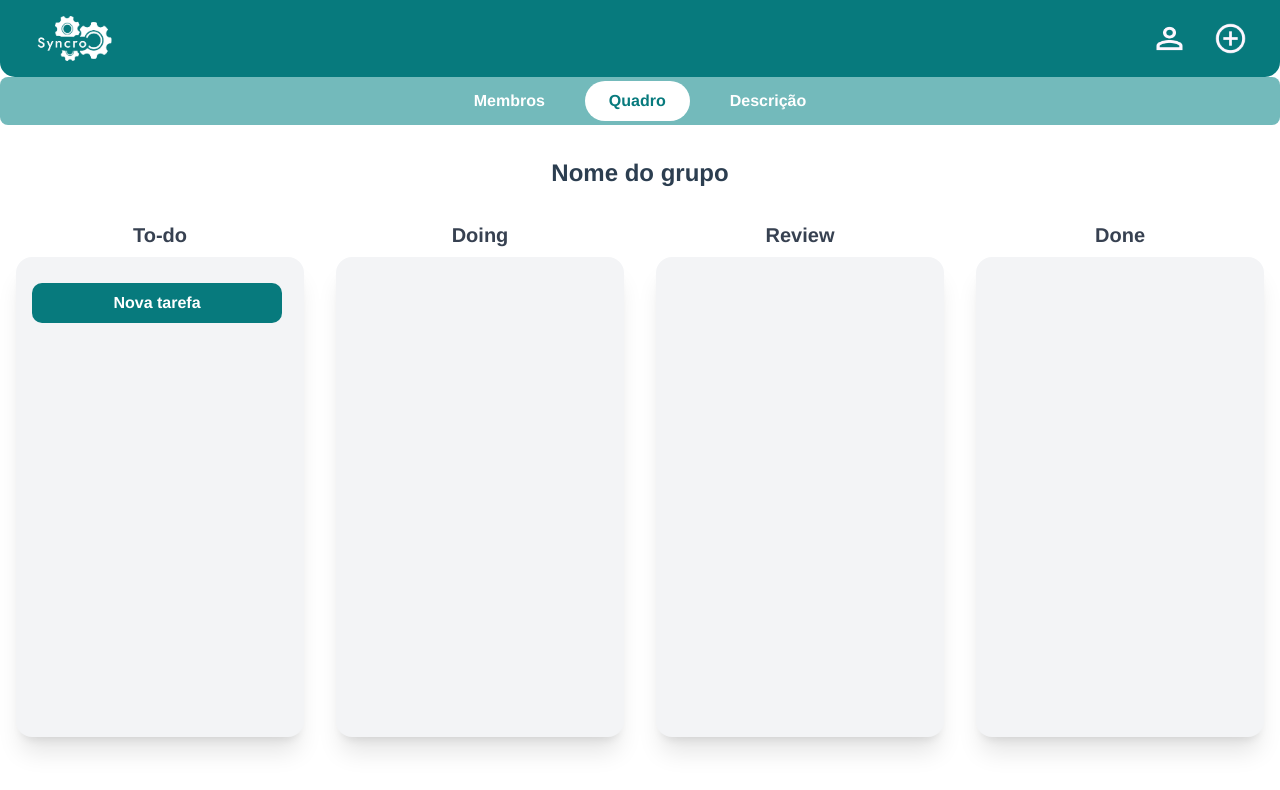
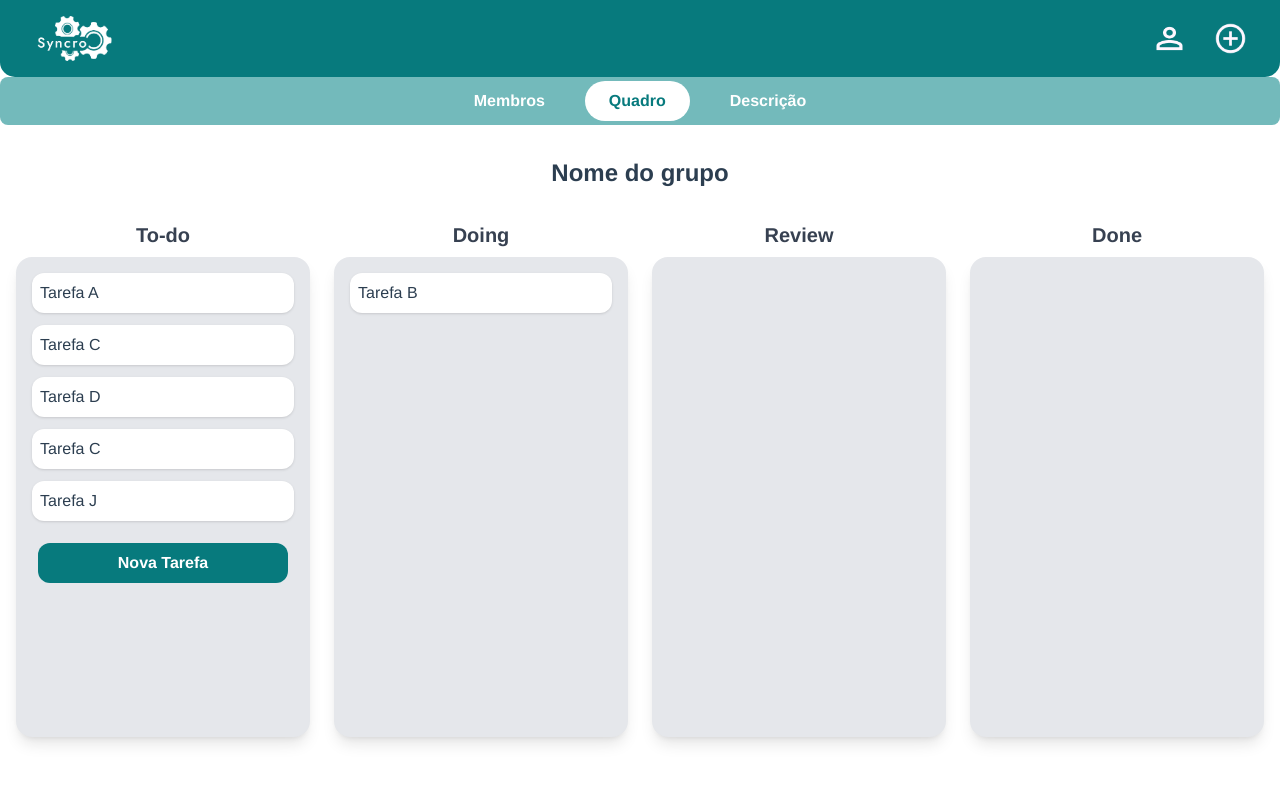
Before and after one commit to MarcelaPaixao/Syncro, a Vue app in the folder frontend_syncro/: page /dashboard-grupo in a window 1280 px wide. Shown: the top 790 px of the page. Built offline with nearby package versions, Linux system fonts and the light colour scheme.

Commit message:
quadro kanban pronto

```diff
--- a/frontend_syncro/src/components/BotaoCustomizado.vue
+++ b/frontend_syncro/src/components/BotaoCustomizado.vue
@@ -1,7 +1,7 @@
 <template>
   <button
     :class="[
-      'w-full max-w-[250px] h-[40px] px-4 py-2 border-none text-white text-base font-bold rounded-[10px] cursor-pointer transition-colors duration-200 mt-2.5',
+      'w-full max-w-[250px] h-[40px] px-4 py-2 border-none text-white text-base font-bold rounded-xl cursor-pointer transition-colors duration-200 mt-2.5',
       variantClasses,
     ]"
     @click="$emit('click')"
--- a/frontend_syncro/src/components/CriarTarefaModal.vue
+++ b/frontend_syncro/src/components/CriarTarefaModal.vue
@@ -68,6 +68,7 @@ export default {
         descricao: "",
         responsavel: "",
         prazoTarefa: "",
+        estado: "To-do",
       },
     };
   },
--- /dev/null
+++ b/frontend_syncro/src/components/KanbanCard.vue
@@ -0,0 +1,38 @@
+<template>
+  <div class="flex flex-col">
+    <label class="text-xl font-bold text-gray-700 mb-2 text-center">
+      {{ titulo }}
+    </label>
+    <div
+      class="bg-gray-200 p-4 rounded-2xl shadow-lg w-full min-h-[60vh] space-y-3"
+    >
+      <router-link
+        v-for="tarefa in tarefas"
+        :key="tarefa.id"
+        :to="`tarefa/${tarefa.id}`"
+        class="block p-2 bg-white rounded-xl shadow cursor-pointer hover:bg-gray-50"
+      >
+        {{ tarefa.titulo }}
+      </router-link>
+
+      <div class="flex justify-center w-full">
+        <BotaoCustomizado
+          v-if="showAddButton"
+          texto="Nova Tarefa"
+          @click="$emit('abrirModalParaColuna')"
+        />
+      </div>
+    </div>
+  </div>
+</template>
+
+<script setup>
+import BotaoCustomizado from "./BotaoCustomizado.vue";
+
+defineProps({
+  showAddButton: { type: Boolean, default: false },
+  titulo: { type: String, required: true },
+  tarefas: { type: Array, default: () => [] },
+});
+defineEmits(["abrirModalParaColuna"]);
+</script>
--- a/frontend_syncro/src/views/DashboardView.vue
+++ b/frontend_syncro/src/views/DashboardView.vue
@@ -10,6 +10,24 @@
       <h1 class="text-2xl font-bold text-center">Nome do grupo</h1>
     </div>
 
+    <div class="grid grid-cols-1 md:grid-cols-2 lg:grid-cols-4 gap-6 px-4">
+      <KanbanCard
+        v-for="coluna in colunas"
+        :key="coluna.id"
+        :titulo="coluna.titulo"
+        :tarefas="coluna.tarefas"
+        @abrirModalParaColuna="abrirModalTarefa(coluna.titulo)"
+        :showAddButton="coluna.titulo === 'To-do'"
+      />
+    </div>
+
+    <CriarTarefaModal
+      :visivel="isModalTarefaVisible"
+      :membrosDoGrupo="listaMembrosGrupo"
+      @close="isModalTarefaVisible = false"
+      @salvar="adicionarTarefaAoGrupo"
+    />
+
     <VerMembrosModal
       :visivel="isModalMembrosVisible"
       :membrosDoGrupo="listaMembrosGrupo"
@@ -21,72 +39,77 @@
       :descricao="descricaoAtual"
       @close="isModalDescricaoVisible = false"
     />
-    <div class="grid grid-cols-4 gap-8 px-4">
-      <div class="flex flex-col items-center">
-        <label class="text-xl font-bold text-gray-700 mb-2">To-do</label>
-        <div class="bg-gray-100 p-4 rounded-2xl shadow-xl w-full min-h-[60vh]">
-          <BotaoCustomizado
-            @click="isModalTarefaVisible = true"
-            texto="Nova tarefa"
-          />
-          <CriarTarefaModal
-            :visivel="isModalTarefaVisible"
-            :membrosDoGrupo="listaMembrosGrupo"
-            @close="isModalTarefaVisible = false"
-            @salvar="adicionarTarefaAoGrupo"
-          />
-        </div>
-      </div>
-
-      <div class="flex flex-col items-center">
-        <label class="text-xl font-bold text-gray-700 mb-2">Doing</label>
-        <div
-          class="bg-gray-100 p-4 rounded-2xl shadow-xl w-full min-h-[60vh]"
-        ></div>
-      </div>
-
-      <div class="flex flex-col items-center">
-        <label class="text-xl font-bold text-gray-700 mb-2">Review</label>
-        <div
-          class="bg-gray-100 p-4 rounded-2xl shadow-xl w-full min-h-[60vh]"
-        ></div>
-      </div>
-
-      <div class="flex flex-col items-center">
-        <label class="text-xl font-bold text-gray-700 mb-2">Done</label>
-        <div
-          class="bg-gray-100 p-4 rounded-2xl shadow-xl w-full min-h-[60vh]"
-        ></div>
-      </div>
-    </div>
   </div>
 </template>
 
 <script setup>
-import { ref } from "vue";
+import { ref, reactive, onMounted } from "vue";
 import CriarTarefaModal from "@/components/CriarTarefaModal.vue";
 import VerDescricaoModal from "@/components/VerDescricaoModal.vue";
 import VerMembrosModal from "@/components/VerMembrosModal.vue";
-import BotaoCustomizado from "@/components/BotaoCustomizado.vue";
 import AppHeader from "@/components/AppHeader.vue";
 import SubBar from "@/components/SubBar.vue";
+import KanbanCard from "@/components/KanbanCard.vue";
 
 const isModalTarefaVisible = ref(false);
 const isModalDescricaoVisible = ref(false);
 const isModalMembrosVisible = ref(false);
 
 const listaMembrosGrupo = ref([
-  { id: 1, nome: "Marcela", email: "marcela.paixao@edu.ufes.br" },
+  { id: 1, nome: "Marcela", email: "marcela@a.com" },
   { id: 2, nome: "Malu", email: "malu@a.com" },
-  { id: 3, nome: "Fulano", email: "fulaninho@a.com" },
-  { id: 4, nome: "Caramelo", email: "melinho@a.com" },
-  { id: 5, nome: "Belinha", email: "belinha@a.com" },
+  { id: 3, nome: "Caramelo", email: "melinho@a.com" },
+  { id: 4, nome: "Belinha", email: "belinha@a.com" },
+  { id: 5, nome: "Fulano", email: "fulano@a.com" },
 ]);
 
 const descricaoAtual = ref("exemploexemploexemplo");
 
+const colunas = reactive({
+  "To-do": { id: 1, titulo: "To-do", tarefas: [] },
+  Doing: { id: 2, titulo: "Doing", tarefas: [] },
+  Review: { id: 3, titulo: "Review", tarefas: [] },
+  Done: { id: 4, titulo: "Done", tarefas: [] },
+});
+
+const colunaParaAdicionar = ref("");
+
+function abrirModalTarefa(nomeColuna) {
+  colunaParaAdicionar.value = nomeColuna;
+  isModalTarefaVisible.value = true;
+}
+
 function adicionarTarefaAoGrupo(dadosDaTarefa) {
-  console.log("Tarefa recebida:", dadosDaTarefa);
+  const novaTarefa = {
+    ...dadosDaTarefa,
+    id: Date.now(),
+  };
+
+  if (colunaParaAdicionar.value && colunas[colunaParaAdicionar.value]) {
+    colunas[colunaParaAdicionar.value].tarefas.push(novaTarefa);
+  }
+
   isModalTarefaVisible.value = false;
 }
+
+function carregarTarefasDoProjeto() {
+  const todasAsTarefasDoBackend = [
+    { id: 1, titulo: "Tarefa A", estado: "To-do" },
+    { id: 2, titulo: "Tarefa B", estado: "Doing" },
+    { id: 3, titulo: "Tarefa C", estado: "To-do" },
+    { id: 4, titulo: "Tarefa D", estado: "To-do" },
+    { id: 5, titulo: "Tarefa C", estado: "To-do" },
+    { id: 6, titulo: "Tarefa J", estado: "To-do" },
+  ];
+
+  for (const tarefa of todasAsTarefasDoBackend) {
+    if (colunas[tarefa.estado]) {
+      colunas[tarefa.estado].tarefas.push(tarefa);
+    }
+  }
+}
+
+onMounted(() => {
+  carregarTarefasDoProjeto();
+});
 </script>
--- a/frontend_syncro/src/views/VisualizarTarefaView.vue
+++ b/frontend_syncro/src/views/VisualizarTarefaView.vue
@@ -37,13 +37,34 @@
 
           <div class="status-group">
             <label class="block mb-1 text-base font-bold text-gray-700"
-              >Status</label
+              >Status de aprovação</label
             >
             <p
               class="w-full px-3 py-2 bg-gray-100 border border-gray-300 rounded-xl italic text-gray-600"
             >
               {{ status }}
             </p>
+          </div>
+
+          <div>
+            <label class="block mb-1 text-base font-bold text-gray-700"
+              >Estado</label
+            >
+            <select
+              v-model="estadoTarefa"
+              class="w-full px-3 py-2 border border-gray-300 rounded-xl focus:outline-none focus:ring-2 focus:ring-teal-500"
+              required
+            >
+              <option value="" disabled>Selecione o estado da Tarefa</option>
+              <option
+                v-for="(estado, index) in estadosPossiveis"
+                :key="index"
+                :value="estado"
+                this.estadoTarefa="estado"
+              >
+                {{ estado }}
+              </option>
+            </select>
           </div>
 
           <div>
@@ -112,7 +133,7 @@ export default {
       descricao: "",
       responsavel: "",
       prazoTarefa: "",
-      status: "Aguardando aprovação (x/x)",
+      status: "Aguardando aprovação",
       membrosDoGrupo: [
         { id: 1, nome: "Marcela" },
         { id: 2, nome: "Malu" },
@@ -120,6 +141,8 @@ export default {
       ],
       links: [],
       feedbacks: [],
+      estadoTarefa: "",
+      estadosPossiveis: ["To-do", "Doing", "Review", "Done"],
     };
   },
   //Marcela: criado para simulação
@@ -131,6 +154,8 @@ export default {
       this.descricao = dadosDoBanco.descricao;
       this.responsavel = dadosDoBanco.responsavel;
       this.prazoTarefa = dadosDoBanco.prazoTarefa;
+      this.estadoTarefa = dadosDoBanco.estadoTarefa;
+      this.status = dadosDoBanco.status;
     } else {
       console.error("Tarefa não encontrada!");
     }
@@ -154,6 +179,7 @@ export default {
         status: this.status,
         links: this.links,
         membrosDoGrupo: this.membrosDoGrupo,
+        estadoTarefa: this.estadoTarefa,
       });
     },
   },
```
